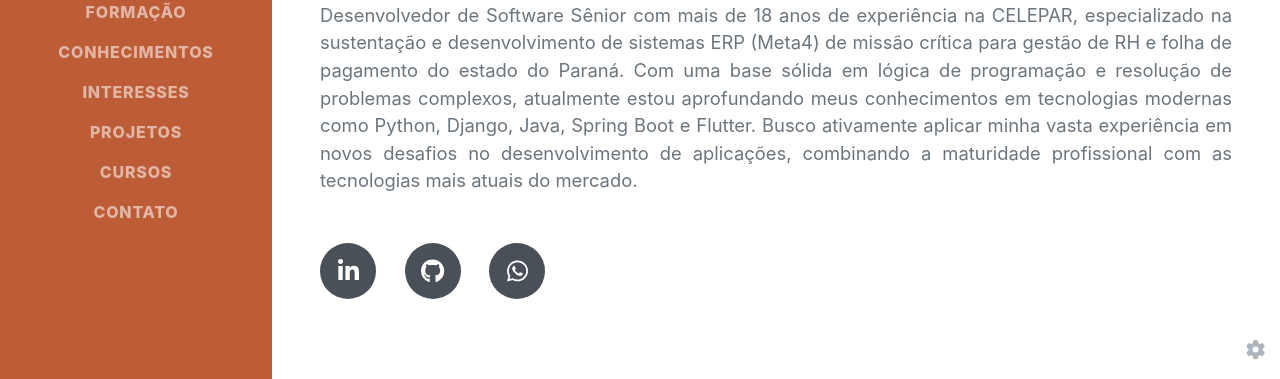
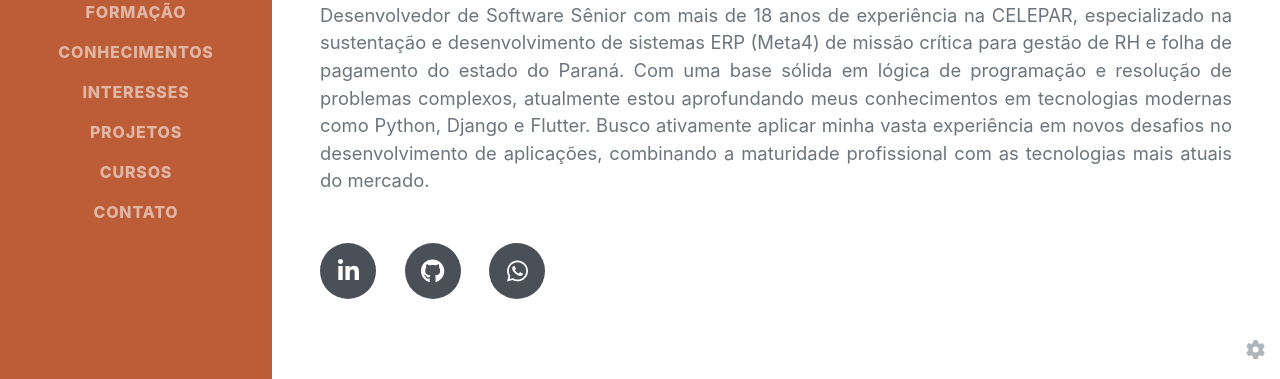
Before and after one commit to juliootto/curriculo_django, a Django app: page / in a window 1280 px wide. Shown: the part 420-799 px from the top of the page. Run offline with Django 4.2, Linux system fonts and the light colour scheme; data comes from the database, SQL or seed files in the repository; some libraries are stand-ins or nearby versions; some web fonts are replaced.

Commit message:
alteraso a sessão "sobre"

```diff
--- a/templates/_sobre.html
+++ b/templates/_sobre.html
@@ -15,7 +15,7 @@
         </div>
         <p class="lead mb-5" style = "text-align: justify;">Desenvolvedor de Software Sênior com mais de 18 anos de experiência na CELEPAR, especializado na sustentação e desenvolvimento de sistemas ERP (Meta4) de missão crítica para gestão de RH e
                                                             folha de pagamento do estado do Paraná. Com uma base sólida em lógica de programação e resolução de problemas complexos, atualmente estou aprofundando meus conhecimentos em tecnologias
-                                                            modernas como Python, Django, Java, Spring Boot e Flutter. Busco ativamente aplicar minha vasta experiência em novos desafios no desenvolvimento de aplicações, combinando a maturidade
+                                                            modernas como Python, Django e Flutter. Busco ativamente aplicar minha vasta experiência em novos desafios no desenvolvimento de aplicações, combinando a maturidade
                                                             profissional com as tecnologias mais atuais do mercado.</p>
         <div class="social-icons">
             <a class="social-icon" href="https://www.linkedin.com/in/julio-cezar-otto-junior-b184502/"  target="_blank" rel="noopener noreferrer"><i class="fab fa-linkedin-in"></i></a>
```
